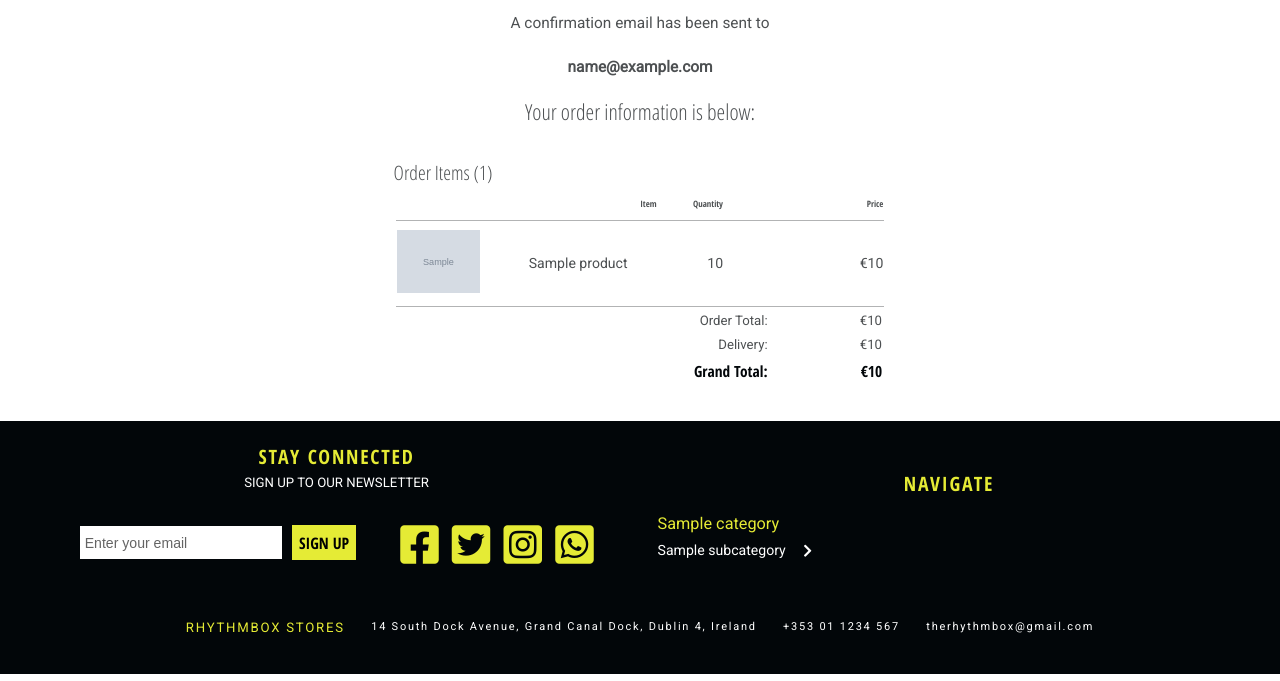
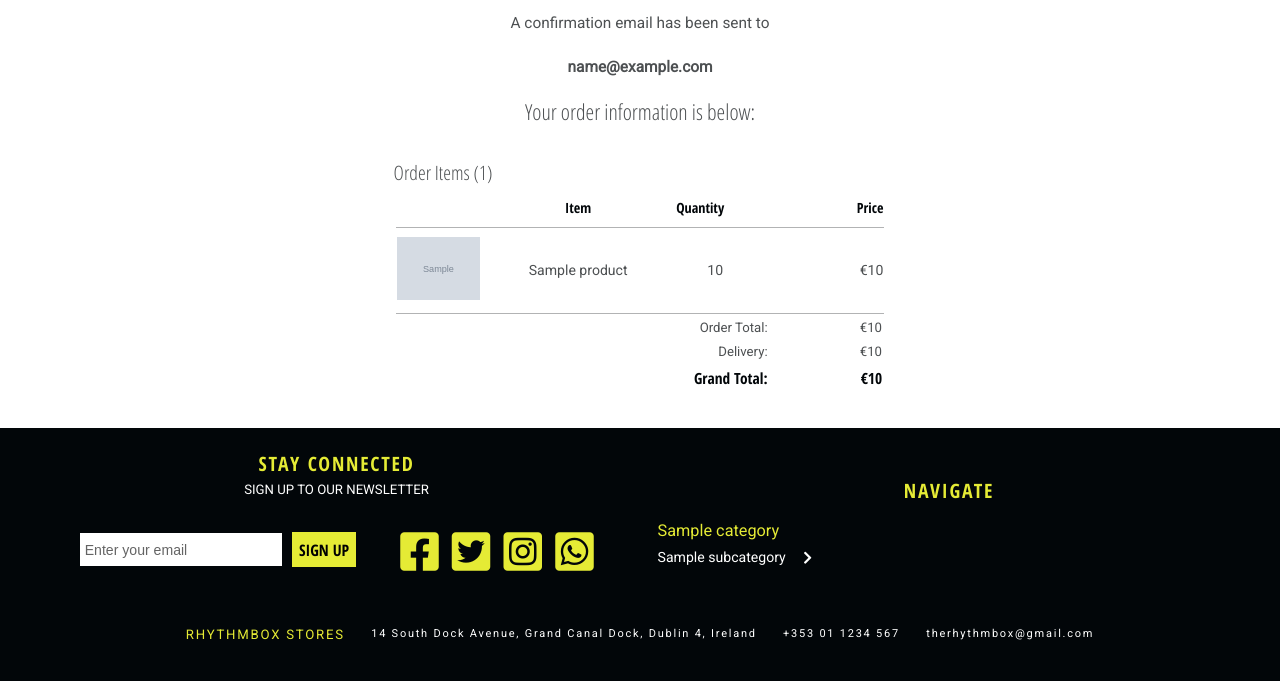
Before and after one commit to cjcon90/the_rhythm_box, a Django app: page /checkout_success/000/ in a window 1280 px wide. Shown: the part 288-969 px from the top of the page. Run offline with Django 3.2, Linux system fonts and the light colour scheme; tables that the repository leaves empty hold one stand-in row (values such as "Sample post"); grey boxes marked "Sample" are stand-in pictures; some libraries are stand-ins or nearby versions.

Commit message:
align styling between checkout and checkout confirmation pages

```diff
--- a/checkout/templates/checkout/checkout_success.html
+++ b/checkout/templates/checkout/checkout_success.html
@@ -22,18 +22,18 @@
         <div class="checkout-summary">
             <h3 class="checkout-summary__heading light">Order Items ({{ order.lineitems.all|length }})</h3>
             <table class="checkout-summary__table regular">
-                <tr class="checkout-summary__table__headings bold">
-                    <th class="checkout-summary__table__headings--image"></th>
-                    <th class="checkout-summary__table__headings--item">Item</th>
-                    <th class="checkout-summary__table__headings--quantity">Quantity</th>
-                    <th class="checkout-summary__table__headings--subtotal">Price</th>
+                <tr class="checkout-summary__table-headings bold">
+                    <th class="checkout-summary__table-headings--image"></th>
+                    <th class="checkout-summary__table-headings--item">Item</th>
+                    <th class="checkout-summary__table-headings--quantity">Quantity</th>
+                    <th class="checkout-summary__table-headings--subtotal">Price</th>
                 </tr>
                 {% for item in order.lineitems.all %}
-                <tr class="checkout-summary__table__data">
-                    <td class="checkout-summary__table__data--image"><img src="{{ item.product.image.url }}" alt=""></td>
-                    <td class="checkout-summary__table__data--title">{{ item.product.title }}</td>
-                    <td class="checkout-summary__table__data--quantity">{{ item.quantity }}</td>
-                    <td class="checkout-summary__table__data--price">€{{ item.product.price|floatformat:"-2"|intcomma }}</td>
+                <tr class="checkout-summary__table-data">
+                    <td class="checkout-summary__table-data--image"><img src="{{ item.product.image.url }}" alt=""></td>
+                    <td class="checkout-summary__table-data--title">{{ item.product.title }}</td>
+                    <td class="checkout-summary__table-data--quantity">{{ item.quantity }}</td>
+                    <td class="checkout-summary__table-data--price">€{{ item.product.price|floatformat:"-2"|intcomma }}</td>
                 </tr>
                 {% endfor %}
             </table>
--- a/static/scss/pages/_checkout.scss
+++ b/static/scss/pages/_checkout.scss
@@ -34,13 +34,13 @@
         text-align: right;
       }
       &-headings {
-        font-size: 1.5rem;
+        font-size: 1.6rem;
         color: $color-black;
         &--item {
           text-align: center;
         }
       }
-      &__data {
+      &-data {
         font-size: 1.6rem;
         &--title {
           font-size: 1.4rem;
```
Also changed, not shown: store/urls.py (+2 -6 lines), static/css/main.css.
